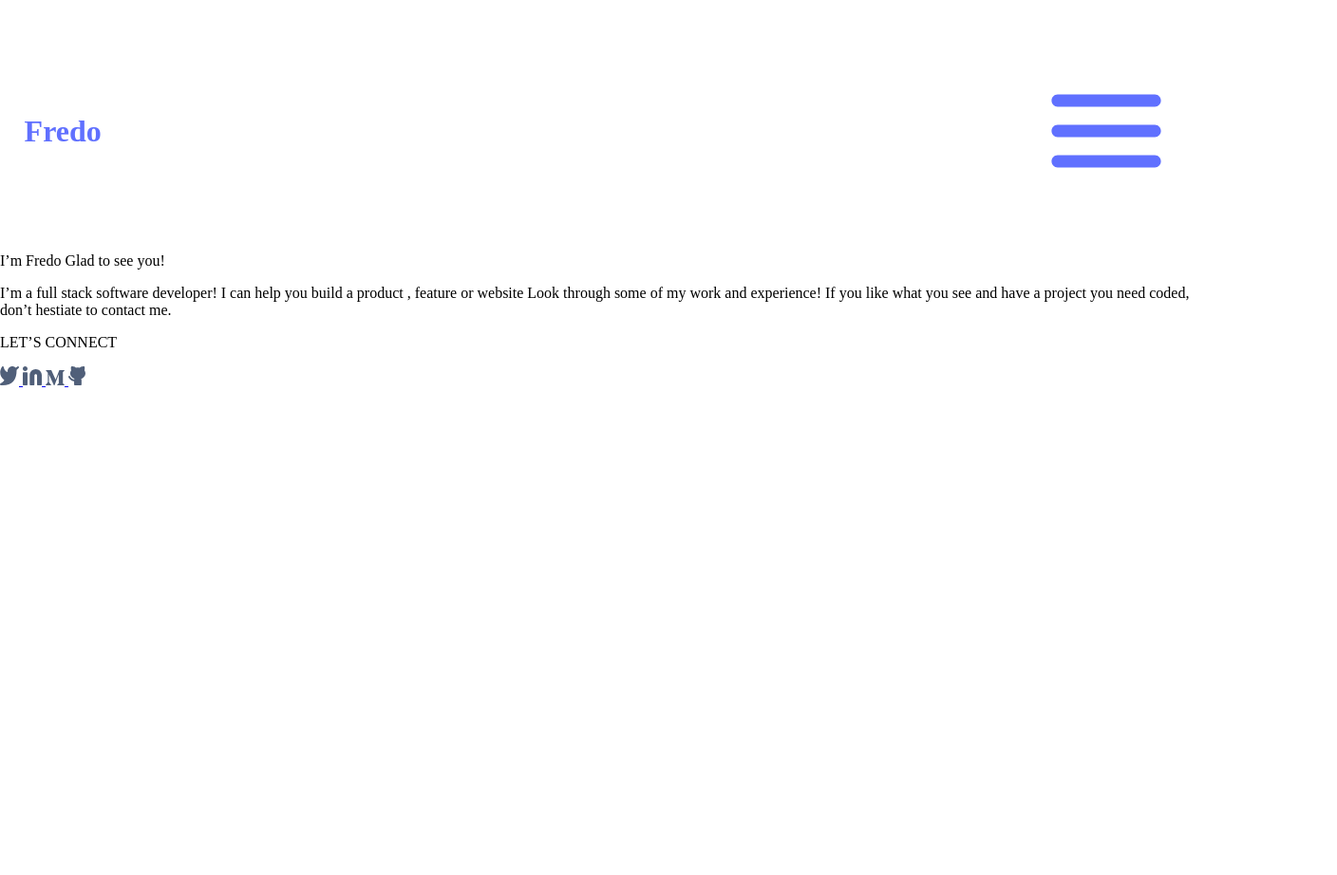
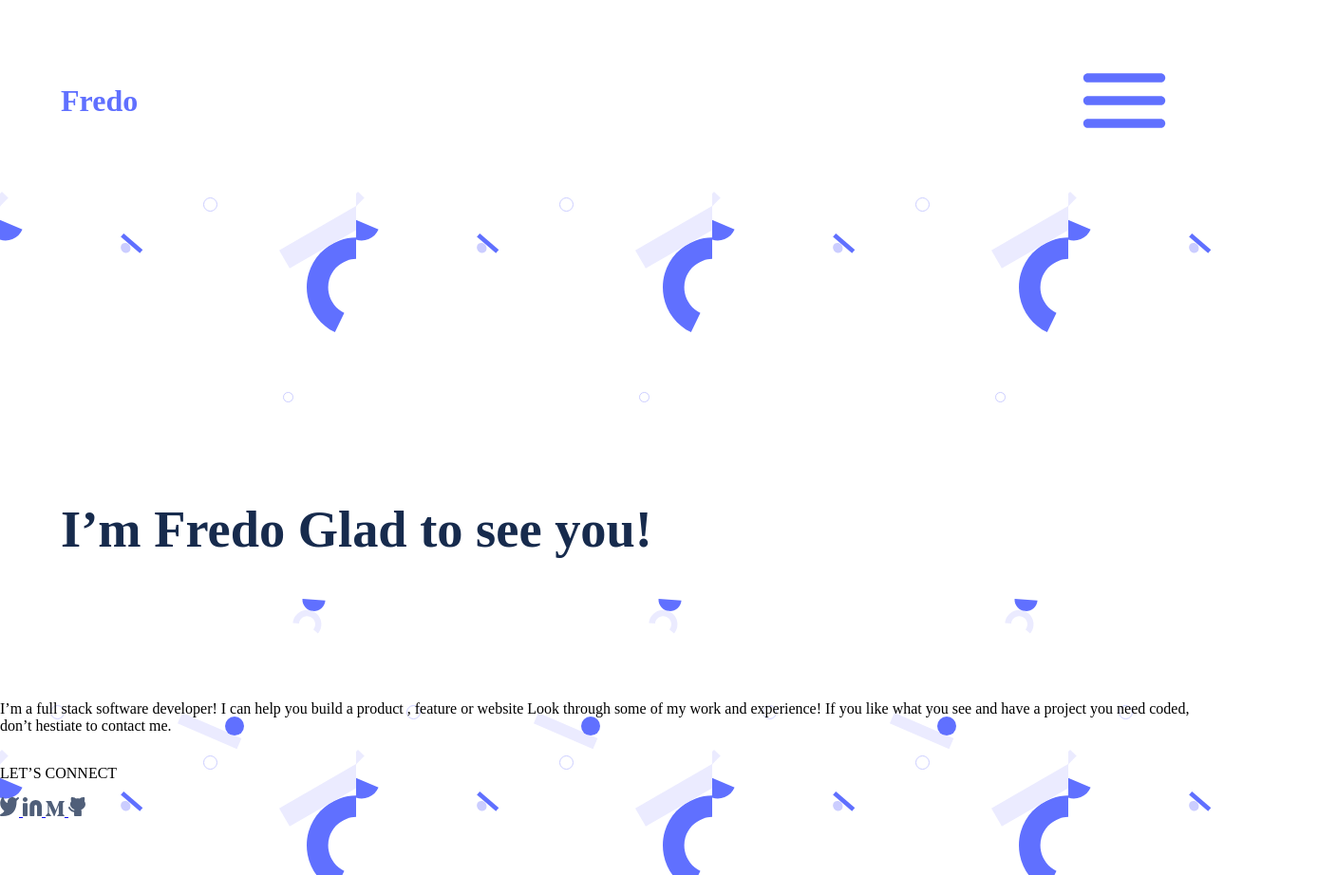
Before and after one commit to fredo509/Portfolio_setup_mobile_first, a plain HTML site: page index.html in a window 1280 px wide. Shown: the whole page at 95% size, 1408 px wide, since content can reach past the window. Before the commit the page ends 800 px from the top, so only its background shows below. Drawn offline with Linux system fonts and the light colour scheme.

Commit message:
-Fix menu icon size -Style greeting block

```diff
--- a/style.css
+++ b/style.css
@@ -7,7 +7,7 @@
   #header {
     background-color: rgb(255, 255, 255);
     width: 100%;
-    height: 80vh;
+    height: 70vh;
     margin: 10px 0;
 
   }
@@ -17,7 +17,8 @@
     width: 100%;
     justify-content: space-between;
     align-items: center;
-    padding: 0 2%;
+    padding: 0 5%;
+    position: relative;
 
   }
 
@@ -33,10 +34,35 @@
   }
 
   .menu-icon {
-    width: 20%;
-    margin-right: 1%;
+    width: 15%;
+    margin-right: 5%;
   }
 
   /* section 2 */
+  .presentation {
+    background-image: url("headerBackground.svg");
+    background-repeat: none;
+    display: flex;
+    width: 100%;
+    height: 90vh;
+    flex-direction: column;
 
+  }
+
+  .greeting {
+    width: 70%;
+    height: 200px;
+    font-family: 'Poppins';
+    font-style: normal;
+    font-weight: 700;
+    font-size: 3.4em;
+    line-height: 52px;
+    display: flex;
+    margin: 5%;
+    margin-top: 20%;
+    align-items: center;
+    color: #172B4D;
+    position: relative;
+
+  }
 }
```
